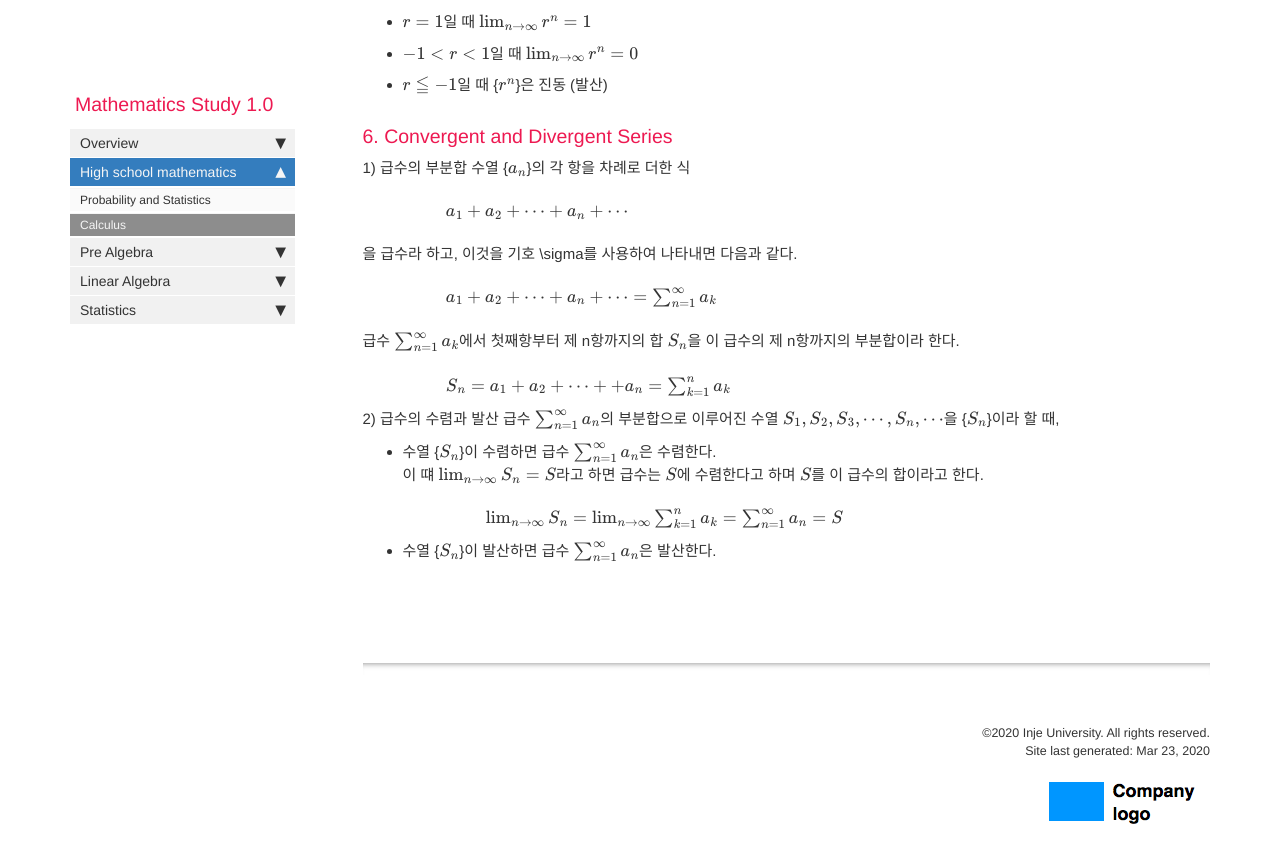
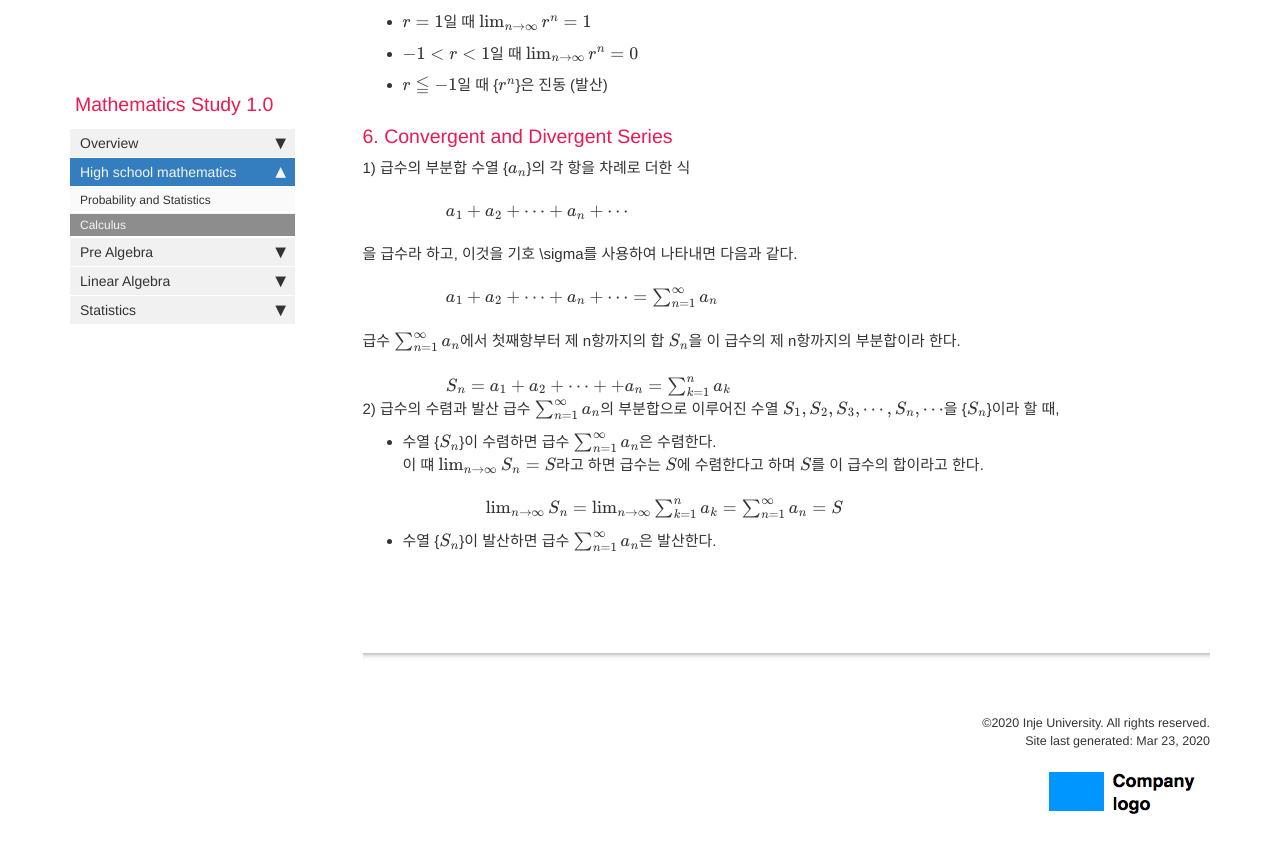
Before and after one commit to jongeunShin95/mathematics-study, a Jekyll site: the page built from pages/mydoc/mydoc_calculus.md, in a window 1280 px wide and 900 px high, scrolled down 2576 px. Shown: the top 863 px of the window. Built offline with Jekyll 4.4.1, drawn with Linux system fonts in a browser that asks for light colours; formulas are drawn with MathJax 3; comment, search, counter and statistics services are not loaded.

Commit message:
add calculus convergent and divergent series

```diff
--- a/pages/mydoc/mydoc_calculus.md
+++ b/pages/mydoc/mydoc_calculus.md
@@ -82,11 +82,11 @@ use_math: true
 <br><br>
 을 급수라 하고, 이것을 기호 \sigma를 사용하여 나타내면 다음과 같다.
 <br><br>
-&nbsp;&nbsp;&nbsp;&nbsp;&nbsp;&nbsp;&nbsp;&nbsp;&nbsp;&nbsp;&nbsp;&nbsp;&nbsp;&nbsp;&nbsp;&nbsp;&nbsp;&nbsp;&nbsp;&nbsp;$a_1 + a_2 + \cdots + a_n + \cdots = \sum_{n=1}^\infty a_k$
+&nbsp;&nbsp;&nbsp;&nbsp;&nbsp;&nbsp;&nbsp;&nbsp;&nbsp;&nbsp;&nbsp;&nbsp;&nbsp;&nbsp;&nbsp;&nbsp;&nbsp;&nbsp;&nbsp;&nbsp;$a_1 + a_2 + \cdots + a_n + \cdots = \sum_{n=1}^\infty a_n$
 <br><br>
-급수 $\sum_{n=1}^\infty a_k$에서 첫째항부터 제 n항까지의 합 $S_n$을 이 급수의 제 n항까지의 부분합이라 한다.<br><br>
+급수 $\sum_{n=1}^\infty a_n$에서 첫째항부터 제 n항까지의 합 $S_n$을 이 급수의 제 n항까지의 부분합이라 한다.<br><br>
 &nbsp;&nbsp;&nbsp;&nbsp;&nbsp;&nbsp;&nbsp;&nbsp;&nbsp;&nbsp;&nbsp;&nbsp;&nbsp;&nbsp;&nbsp;&nbsp;&nbsp;&nbsp;&nbsp;&nbsp;$S_n = a_1 + a_2 + \cdots + + a_n = \sum_{k=1}^n a_k$
-
+<br>
 2) 급수의 수렴과 발산
 급수 $\sum_{n=1}^\infty a_n$의 부분합으로 이루어진 수열 $S_1, S_2, S_3, \cdots, S_n, \cdots$을 {$S_n$}이라 할 때,
 * 수열 {$S_n$}이 수렴하면 급수 $\sum_{n=1}^\infty a_n$은 수렴한다.<br>이 떄 $\lim_{n \to \infty}S_n = S$라고 하면 급수는 $S$에 수렴한다고 하며 $S$를 이 급수의 합이라고 한다.
```
